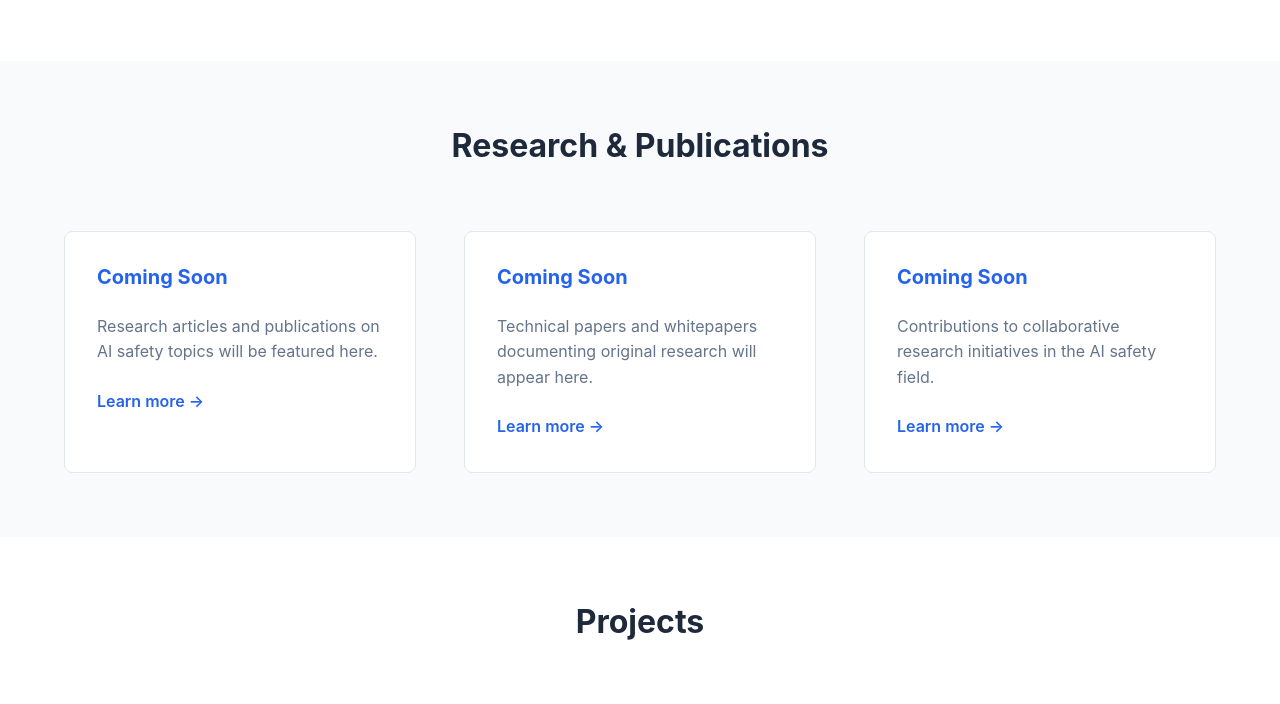
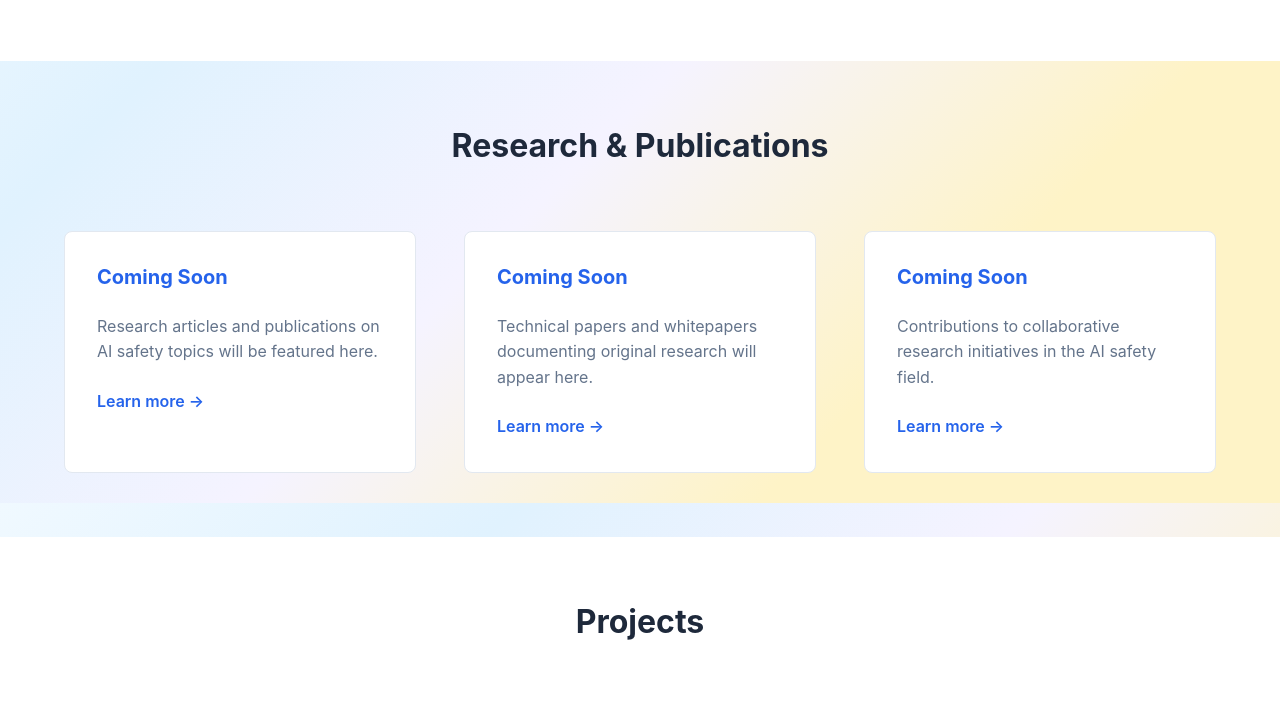
Before and after one commit to josiecrane91-ai/website, a plain HTML site: page index.html in a window 1280 px wide. Shown: the part 1097-1801 px from the top of the page. Drawn offline with Linux system fonts and the light colour scheme.

Commit message:
Add beautiful gradient background to entire website

```diff
--- a/styles.css
+++ b/styles.css
@@ -41,7 +41,9 @@ body {
     font-size: var(--font-size-base);
     line-height: 1.6;
     color: var(--color-text);
-    background-color: var(--color-bg);
+    background: linear-gradient(135deg, #f0f9ff 0%, #e0f2fe 25%, #f5f3ff 50%, #fef3c7 75%, #fef3c7 100%);
+    background-attachment: fixed;
+    min-height: 100vh;
 }
 
 h1, h2, h3, h4, h5, h6 {
@@ -243,7 +245,7 @@ section h2 {
 
 /* ===== Research Section ===== */
 .research {
-    background-color: var(--color-bg);
+    background-color: transparent;
 }
 
 .research-grid {
@@ -335,7 +337,7 @@ section h2 {
 
 /* ===== Contact Section ===== */
 .contact {
-    background-color: var(--color-bg);
+    background-color: transparent;
 }
 
 .contact-intro {
```
